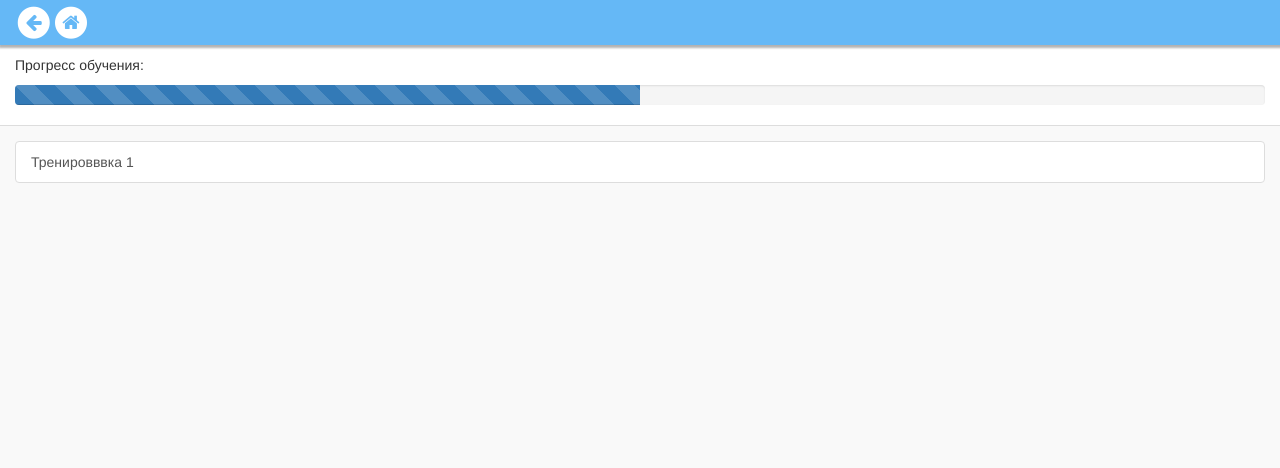
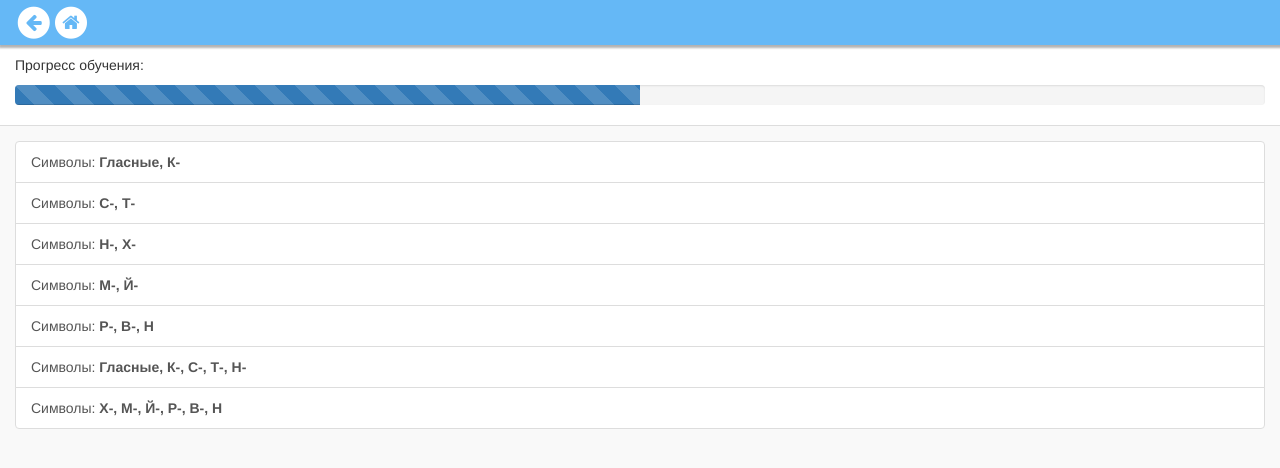
Before and after one commit to s1im05/nihongo-app, an Angular app: page /az/1/training in a window 1280 px wide. Shown: the top 468 px of the page. Built offline with nearby package versions, Linux system fonts and the light colour scheme.

Commit message:
Training sample

```diff
--- a/src/app/az/az-list/az-list.component.ts
+++ b/src/app/az/az-list/az-list.component.ts
@@ -29,12 +29,10 @@ export class AzListComponent implements OnInit, OnDestroy {
     }
 
     ngOnDestroy() {
-        console.log(window);
         this.routeSubs.unsubscribe();
     }
 
     setScrollPos(e: any) {
-//
     }
 
 }
--- a/src/app/az/training/az-training-list/az-training-list.component.html
+++ b/src/app/az/training/az-training-list/az-training-list.component.html
@@ -2,8 +2,8 @@
     <ng-container body>
         <app-az-progress></app-az-progress>
         <div *ngIf="trainingList" class="list-group">
-            <a [routerLink]="[training.id]" class="list-group-item" *ngFor="let training of trainingList">
-                {{training.title}}
+            <a [routerLink]="[training.id]" class="list-group-item text-capitalize" *ngFor="let training of trainingList">
+                Символы: <strong>{{training.title}}</strong>
             </a>
         </div>
     </ng-container>
--- a/src/app/az/training/az-training.const.ts
+++ b/src/app/az/training/az-training.const.ts
@@ -1,13 +1,31 @@
+import {az} from '../az-list/az-list.const';
+
 class CAzTraining implements AzTraining {
 
     public constructor(public id: number, public az: number[], public count: number, public size: number) {
     }
 
     get title(): string {
-        return `Тренировввка ${this.id}`;
+        const AZ = az, sl = [];
+
+        this.az.forEach(v => {
+            const t = AZ.find(f => {
+                return f.id === v;
+            });
+            if (t) {
+                sl.push(t.row);
+            }
+        });
+        return sl.join(', ');
     }
 }
 
 export const AZ_TRAINING_LIST: AzTrainingList = [
-    new CAzTraining(1, [1], 20, 2)
+    new CAzTraining(1, [1, 2], 30, 2),
+    new CAzTraining(2, [3, 4], 30, 2),
+    new CAzTraining(3, [5, 6], 30, 2),
+    new CAzTraining(4, [7, 8], 30, 2),
+    new CAzTraining(5, [9, 10, 11], 20, 2),
+    new CAzTraining(1, [1, 2, 3, 4, 5], 50, 2),
+    new CAzTraining(1, [6, 7, 8, 9, 10, 11], 50, 2),
 ];
```
